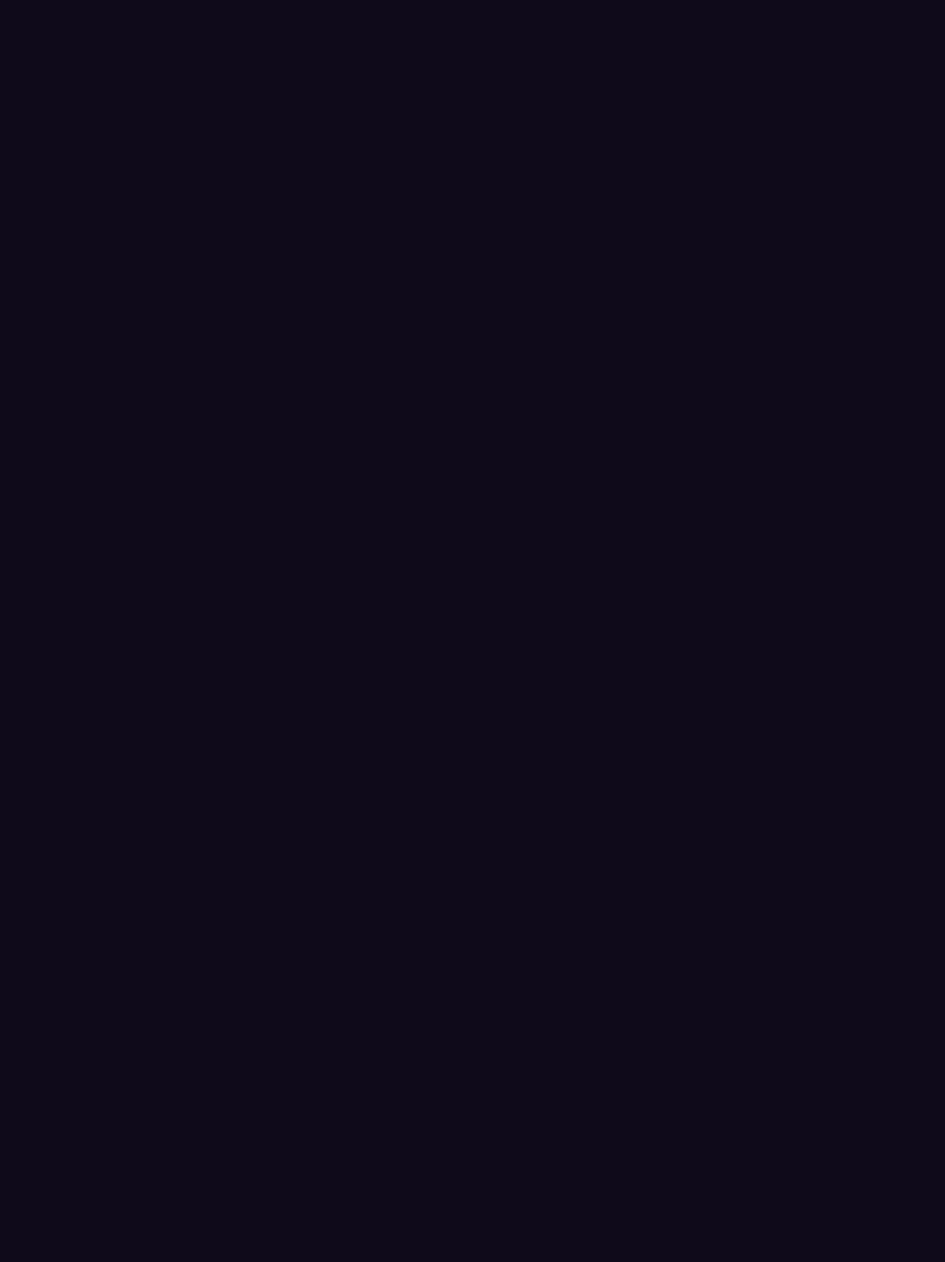
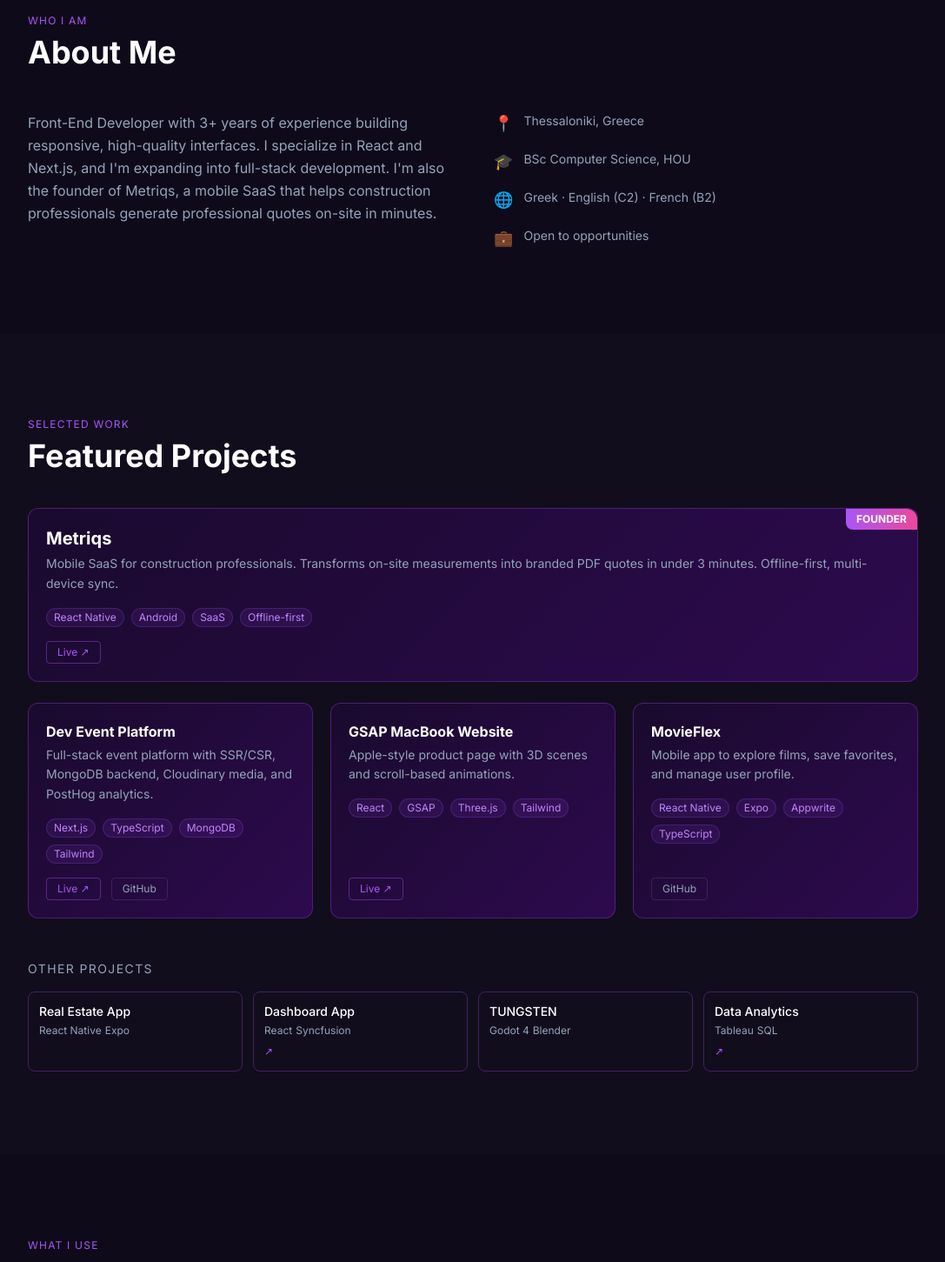
Before and after one commit to Nikitso10/nextjs-portfolio, a Next.js app: page / in a window 1280 px wide. Shown: the part 880-2331 px from the top of the page at 87% size, without its empty margins (96-1183 px from the left). Before the commit the page ends 800 px from the top, so only its background shows below. Built offline with nearby package versions, Linux system fonts and the light colour scheme.

Commit message:
feat: wire up all sections in page.tsx

```diff
--- a/app/page.tsx
+++ b/app/page.tsx
@@ -1,9 +1,17 @@
 import Hero from '@/components/sections/Hero'
+import About from '@/components/sections/About'
+import Projects from '@/components/sections/Projects'
+import Skills from '@/components/sections/Skills'
+import Experience from '@/components/sections/Experience'
 
 export default function Home() {
   return (
     <main>
       <Hero />
+      <About />
+      <Projects />
+      <Skills />
+      <Experience />
     </main>
   )
 }
```
